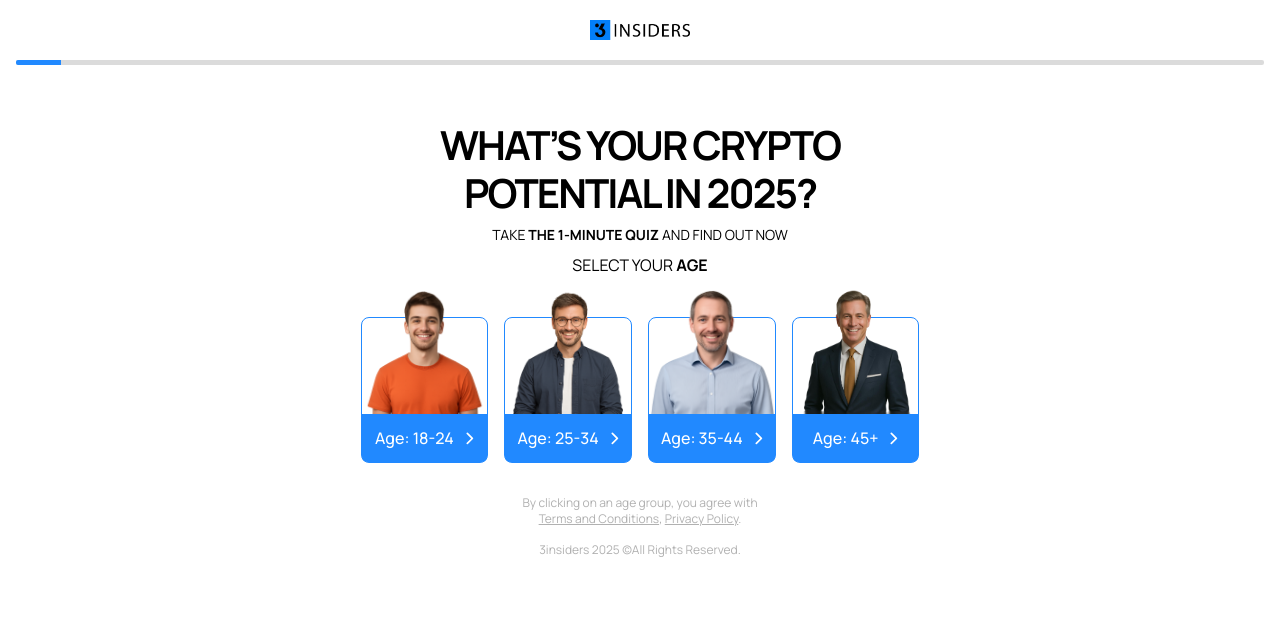
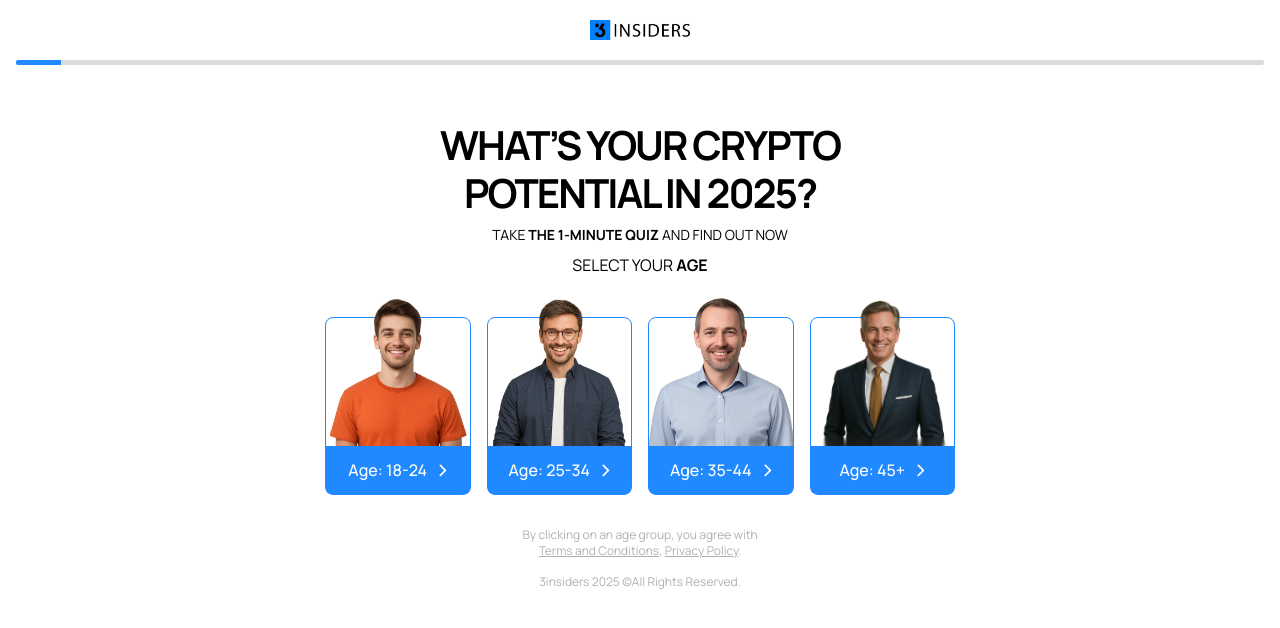
Before and after one commit to Cosmo-US-LLC/bfx-quiz-white-theme, a React (Create React App) app: page / in a window 1280 px wide. Shown: the top 628 px of the page. Built offline with nearby package versions, Linux system fonts and the light colour scheme.

Commit message:
mobile QA fixes

```diff
--- a/src/components/AgeOption.jsx
+++ b/src/components/AgeOption.jsx
@@ -8,11 +8,11 @@ const AgeOption = ({ ageRange, imageUrl, isSelected, onClick }) => {
       }`}
       onClick={onClick}
     >
-      <div className="2xl:h-27 xl:h-27 lg:h-27 md:h-27 sm:h-24 h-24 relative flex justify-center ">
+      <div className="2xl:h-32 xl:h-32 lg:h-32 md:h-32 sm:h-28 h-28 relative flex justify-center ">
         <img
           src={imageUrl || "/placeholder.svg"}
           alt={`Person age ${ageRange}`}
-          className="w-full object-cover 2xl:max-w-[130px] xl:max-w-[130px] lg:max-w-[130px] md:max-w-[130px] sm:max-w-[128px] max-w-[128px] mx-auto absolute 2xl:h-[124px]  xl:h-[124px]  lg:h-[124px] md:h-[124px]  sm:h-[175px]  h-[127px]  2xl:top-[-29.5%] xl:top-[-29.5%] lg:top-[-29.5%] md:top-[-29.5%] sm:top-[-32.5%] top-[-32.5%] z-[99]"
+          className="w-full object-cover 2xl:max-w-[150px] xl:max-w-[150px] lg:max-w-[150px] md:max-w-[150px] sm:max-w-[128px] max-w-[128px] mx-auto absolute 2xl:h-[150px]  xl:h-[150px]  lg:h-[150px] md:h-[150px]  sm:h-[175px]  h-[136px]  2xl:top-[-17.5%] xl:top-[-17.5%] lg:top-[-17.5%] md:top-[-17.5%] sm:top-[-32.5%] top-[-21.5%] z-[99]"
         />
       </div>
       <div className="p-3 text-center bg-[#2189FF] rounded-b-[5px]">
--- a/src/mobile/MobileQuizPage.jsx
+++ b/src/mobile/MobileQuizPage.jsx
@@ -56,7 +56,7 @@ const MobileQuizPage = () => {
             SELECT YOUR <span className="font-[700]">AGE</span>
           </h2>
         </div>
-        <div className="grid grid-cols-2 md:grid-cols-4 gap-y-[3rem] gap-x-4 mb-8 mt-[4rem]">
+        <div className="grid grid-cols-2 md:grid-cols-4 gap-y-[3rem] max-w-[300px] mx-auto gap-x-4 mb-8 mt-[4rem]">
           {ageOptions.map((option) => (
             <AgeOption
               key={option.range}
--- a/src/pages/QuizPage.jsx
+++ b/src/pages/QuizPage.jsx
@@ -54,7 +54,7 @@ const QuizPage = () => {
             SELECT YOUR <span className="font-[700]">AGE</span>
           </h2>
         </div>
-        <div className="grid grid-cols-2 gap-4 mt-10 mb-8 md:grid-cols-4">
+        <div className="grid grid-cols-2 gap-4 w-[630px] mx-auto mt-10 mb-8 md:grid-cols-4">
           {ageOptions.map((option) => (
             <AgeOption
               key={option.range}
```
